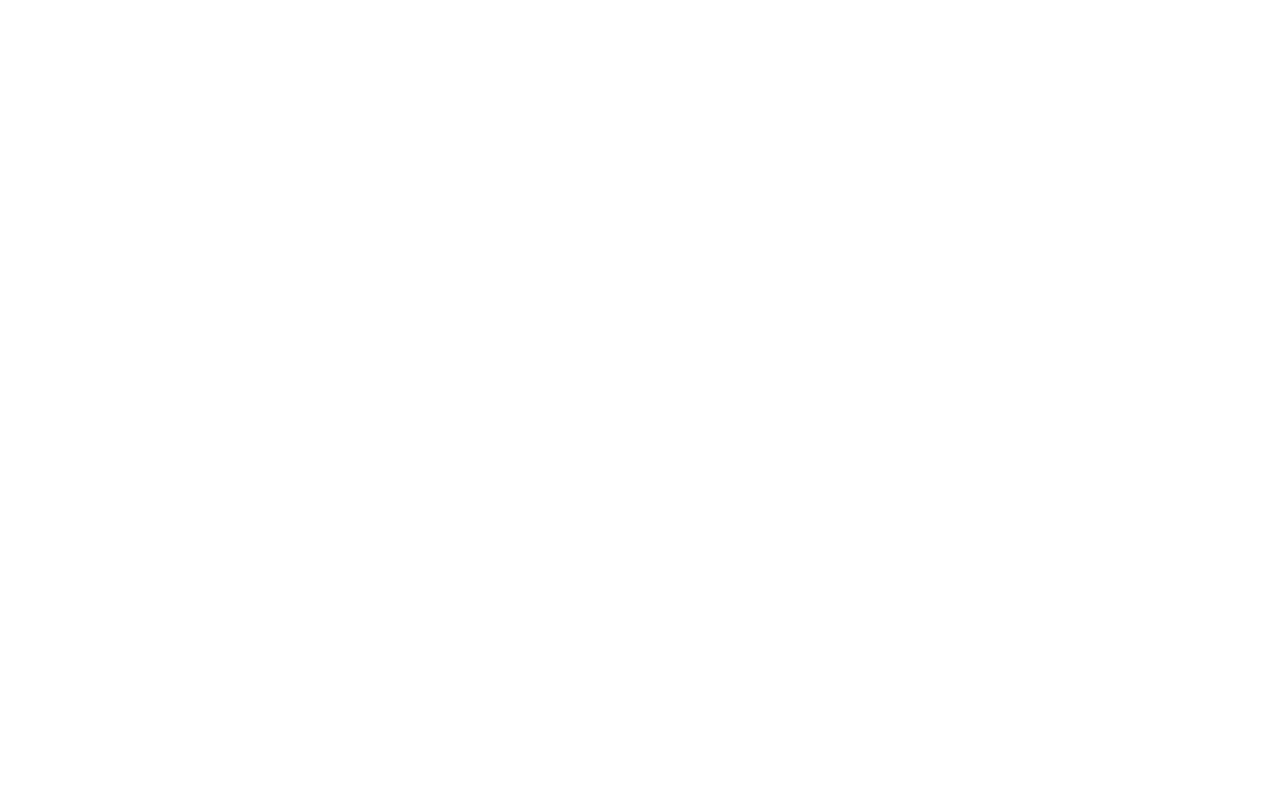
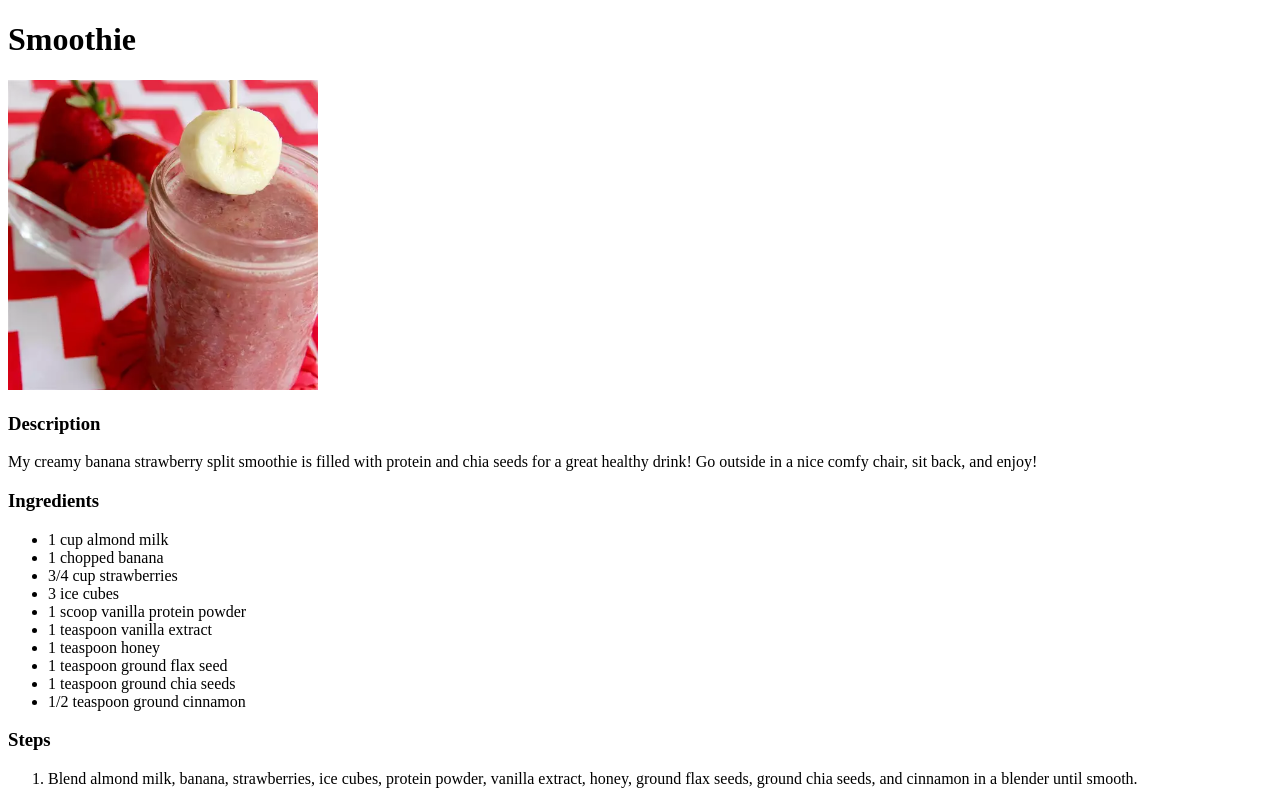
Before and after one commit to AyawKugLabda/odin-recipes, a plain HTML site: page recipes/smoothie.html in a window 1280 px wide. Drawn offline with Linux system fonts and the light colour scheme.

Commit message:
Add heading, description, and steps for smoothie page

```diff
--- a/recipes/smoothie.html
+++ b/recipes/smoothie.html
@@ -0,0 +1,38 @@
+<!DOCTYPE html>
+<html lang="en">
+<head>
+    <meta charset="UTF-8">
+    <meta name="viewport" content="width=device-width, initial-scale=1.0">
+    <title>Smoothie</title>
+</head>
+<body>
+    <h1>Smoothie</h1>
+
+    <img src="../images/smoothie.webp" alt="Smoothie" height="310" width="310">
+
+    <h3>Description</h3>
+
+    <p>My creamy banana strawberry split smoothie is filled with protein and chia seeds for a great healthy drink! Go outside in a nice comfy chair, sit back, and enjoy!</p>
+
+    <h3>Ingredients</h3>
+
+    <ul>
+        <li>1 cup almond milk</li>
+        <li>1 chopped banana</li>
+        <li>3/4 cup strawberries</li>
+        <li>3 ice cubes</li>
+        <li>1 scoop vanilla protein powder</li>
+        <li>1 teaspoon vanilla extract</li>
+        <li>1 teaspoon honey</li>
+        <li>1 teaspoon ground flax seed</li>
+        <li>1 teaspoon ground chia seeds</li>
+        <li>1/2 teaspoon ground cinnamon</li>
+    </ul>
+
+    <h3>Steps</h3>
+
+    <ol>
+        <li>Blend almond milk, banana, strawberries, ice cubes, protein powder, vanilla extract, honey, ground flax seeds, ground chia seeds, and cinnamon in a blender until smooth.</li>
+    </ol>
+</body>
+</html>
```
Also changed, not shown: index.html (+6 -1 lines), recipes/grilled_chicken.html (+2 -2 lines), images/grilled_chicken.webp (renamed from images/1018451_Good-Frickin-Paprika-Chicken-4x3-e9fb6be4b7d243798d5f6b67c8d24854.webp), images/smoothie.webp (added), images/steak.webp (added).
